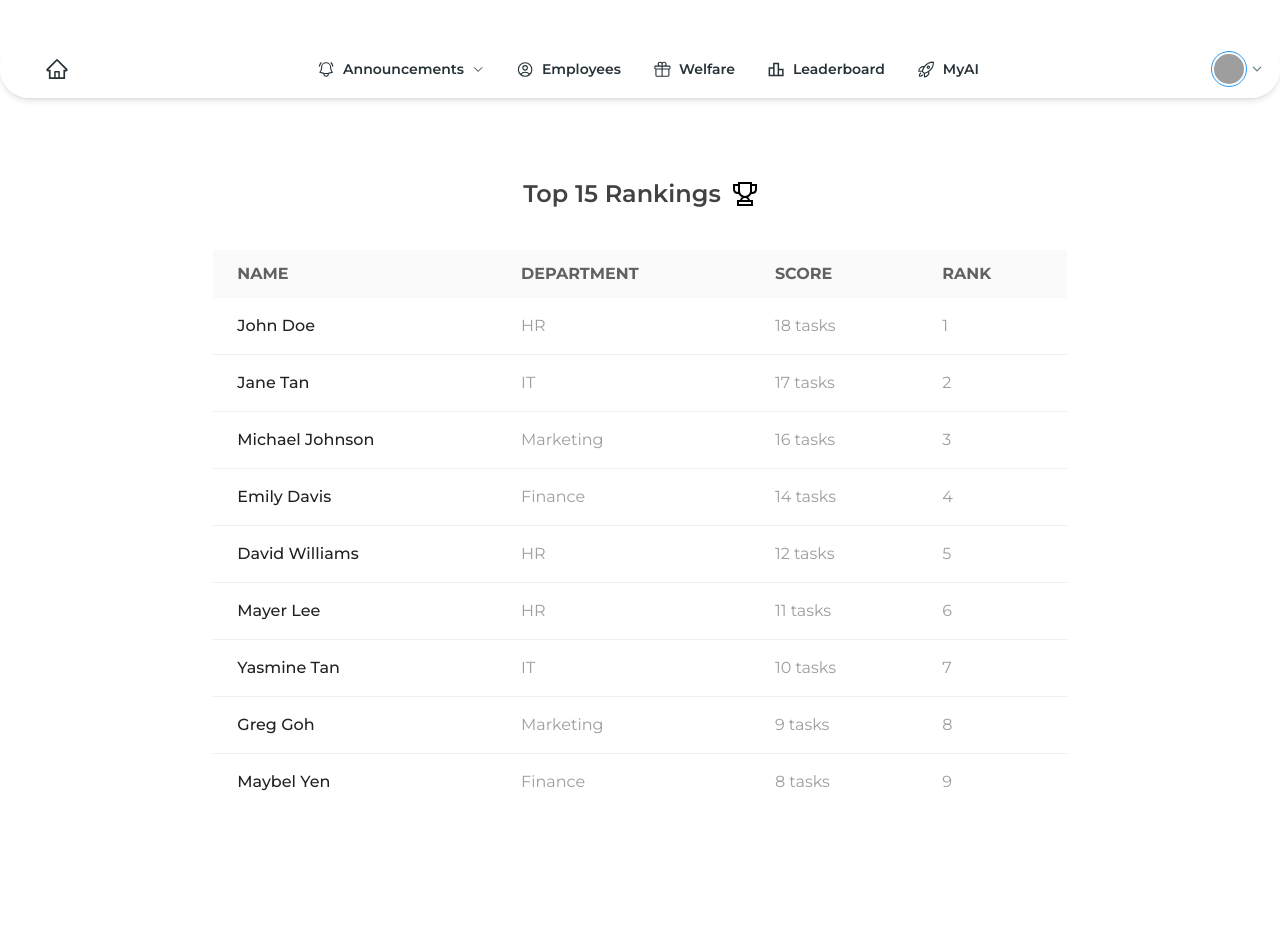
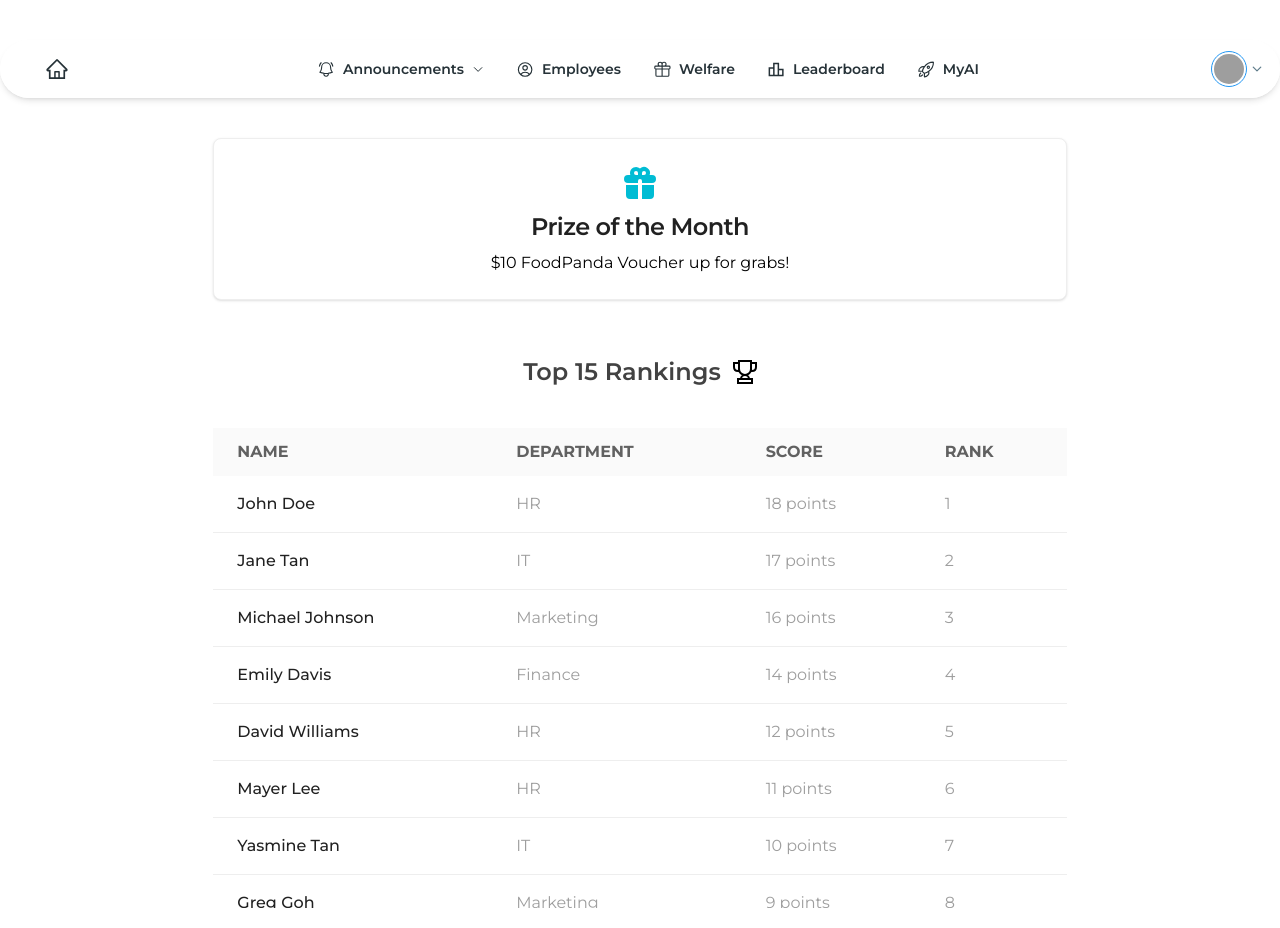
Before and after one commit to AnalystsAndEngineers/lifehack, a Next.js app: page /leaderboard in a window 1280 px wide. Before the commit the page ends 810 px from the top, so only its background shows below. Built offline with nearby package versions, Linux system fonts and the light colour scheme; grey boxes are pictures that could not be loaded.

Commit message:
Add prize

```diff
--- a/src/app/leaderboard/page.js
+++ b/src/app/leaderboard/page.js
@@ -21,12 +21,34 @@ export default function LeaderBoard() {
 
   return (
     <div>
-      <div className="flex justify-center mt-20 text-2xl font-semibold text-gray-800">
+      <div className="mt-10 flex justify-center">
+        <div class="w-8/12 rounded-lg border border-gray-200 bg-white p-6 text-center shadow dark:border-gray-700 dark:bg-gray-800">
+          <svg
+            class="mx-auto mb-2 h-10 w-10 text-cyan-500 dark:text-gray-400"
+            aria-hidden="true"
+            fill="currentColor"
+            viewBox="0 0 20 20"
+            xmlns="http://www.w3.org/2000/svg"
+          >
+            <path
+              fill-rule="evenodd"
+              d="M5 5a3 3 0 015-2.236A3 3 0 0114.83 6H16a2 2 0 110 4h-5V9a1 1 0 10-2 0v1H4a2 2 0 110-4h1.17C5.06 5.687 5 5.35 5 5zm4 1V5a1 1 0 10-1 1h1zm3 0a1 1 0 10-1-1v1h1z"
+              clip-rule="evenodd"
+            ></path>
+            <path d="M9 11H3v5a2 2 0 002 2h4v-7zM11 18h4a2 2 0 002-2v-5h-6v7z"></path>
+          </svg>
+
+          <h5 class="mb-2 text-2xl font-semibold tracking-tight text-gray-900 dark:text-white">Prize of the Month</h5>
+          <p>$10 FoodPanda Voucher up for grabs!</p>
+        </div>
+      </div>
+
+      <div className="mt-14 flex justify-center text-2xl font-semibold text-gray-800">
         <h1 className="mr-3">Top 15 Rankings </h1> <GrTrophy className="mt-1" />
       </div>
-      <div className="mt-10 relative sm:rounded-lg overflow-auto max-h-[70vh]">
-        <table className="w-8/12 mx-auto text-sm text-left text-gray-500">
-          <thead className="text-base  text-gray-700 uppercase bg-gray-50 ">
+      <div className="relative mb-5 mt-10 max-h-[60vh] overflow-auto sm:rounded-lg">
+        <table className="mx-auto w-8/12 text-left text-sm text-gray-500">
+          <thead className="bg-gray-50  text-base uppercase text-gray-700 ">
             <tr>
               <th scope="col" className="px-6 py-3">
                 Name
@@ -44,12 +66,12 @@ export default function LeaderBoard() {
           </thead>
           <tbody className="text-base">
             {data.map((item, index) => (
-              <tr key={index} className="bg-white border-b ">
-                <th scope="row" className="px-6 py-4 font-medium text-gray-900 whitespace-nowrap">
+              <tr key={index} className="border-b bg-white ">
+                <th scope="row" className="whitespace-nowrap px-6 py-4 font-medium text-gray-900">
                   {item.name}
                 </th>
                 <td className="px-6 py-4">{item.dept}</td>
-                <td className="px-6 py-4">{item.tasks} tasks</td>
+                <td className="px-6 py-4">{item.tasks} points</td>
                 <td className="px-6 py-4">{item.rank}</td>
               </tr>
             ))}
--- a/src/app/welfare/components/organisation.js
+++ b/src/app/welfare/components/organisation.js
@@ -69,29 +69,30 @@ export default function Organisation({ title, desc, imageSrc, routeLink }) {
   return (
     <div>
       <div>
-        <h1 className="text-center text-2xl text-cyan-700 font-semibold my-5"> Start Volunteering! </h1>
+        <h1 className="my-5 text-center text-2xl font-semibold text-cyan-700"> Start Volunteering! </h1>
       </div>
-      <div className="lg:w-11/12 w-8/12 md:w-full mx-auto grid grid-cols-1 md:grid-cols-3 lg:grid-cols-4 gap-4 overflow-auto max-h-[70vh]">
+      <div className="mx-auto grid max-h-[70vh] w-8/12 grid-cols-1 gap-4 overflow-auto md:w-full md:grid-cols-3 lg:w-11/12 lg:grid-cols-4">
         {data.map((item, index) => (
           <div className="flex justify-center p-4" key={index}>
-            <div className="max-w-sm bg-white border border-gray-200 rounded-lg shadow">
+            <div className="max-w-sm rounded-lg border border-gray-200 bg-white shadow">
               <div className="p-5">
                 <h5 className="mb-2 text-xl font-bold tracking-tight text-gray-900 dark:text-white">{item.title}</h5>
                 <div className=" ">
                   <img src={item.imageSrc} />
                 </div>
 
-                <div className="md:h-[16vh] lg:h-[15vh]">
-                  <p className="my-3 text-md font-normal text-gray-700 dark:text-gray-400">{item.desc}</p>
+                <div className="overflow-hidden md:h-[16vh] lg:h-[15vh]">
+                  <p className="text-md my-3 font-normal text-gray-700 dark:text-gray-400">{item.desc}</p>
                 </div>
+                <p className="text-sm text-gray-600">5 points</p>
                 <a
                   href={item.routeLink}
-                  className="inline-flex items-center px-3 py-2 text-sm font-medium text-center text-white bg-blue-700 rounded-lg hover:bg-blue-800 focus:ring-4 focus:outline-none focus:ring-blue-300 dark:bg-blue-600 dark:hover:bg-blue-700 dark:focus:ring-blue-800"
+                  className="inline-flex items-center rounded-lg bg-blue-700 px-3 py-2 text-center text-sm font-medium text-white hover:bg-blue-800 focus:outline-none focus:ring-4 focus:ring-blue-300 dark:bg-blue-600 dark:hover:bg-blue-700 dark:focus:ring-blue-800"
                 >
                   Read more
                   <svg
                     aria-hidden="true"
-                    className="w-4 h-4 ml-2 -mr-1"
+                    className="-mr-1 ml-2 h-4 w-4"
                     fill="currentColor"
                     viewBox="0 0 20 20"
                     xmlns="http://www.w3.org/2000/svg"
```
